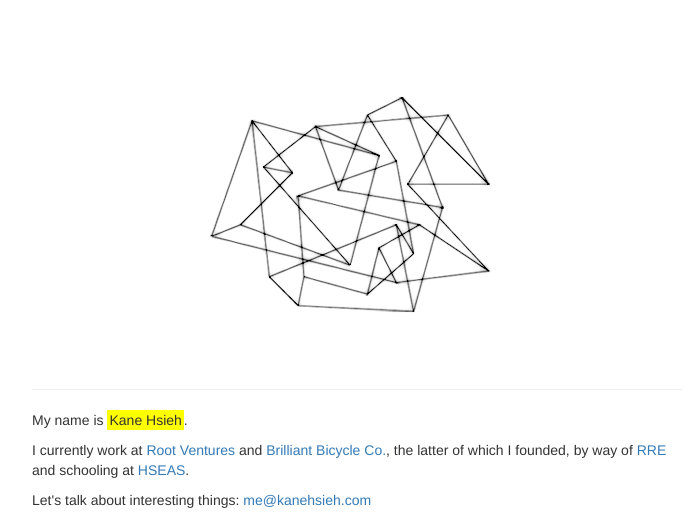
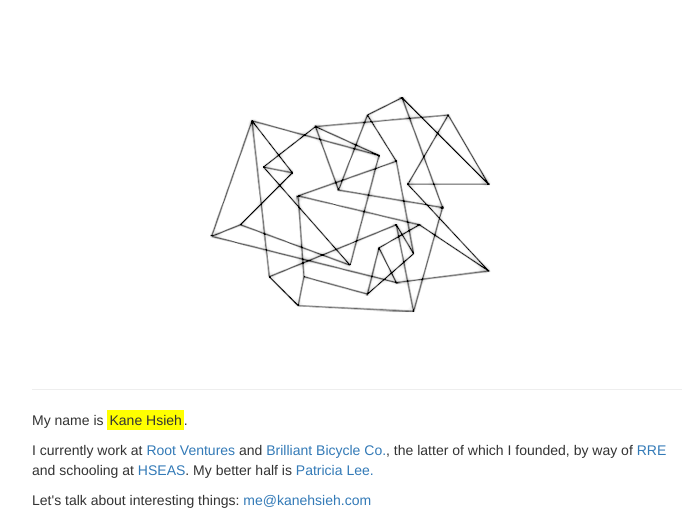
Before and after one commit to kanetronv2/kanetronv2.github.io, a plain HTML site: page index.html in a window 1280 px wide. Shown: the top 517 px of the page, without its empty margins (283-979 px from the left). Drawn offline with Linux system fonts and the light colour scheme.

Commit message:
text update

```diff
--- a/index.html
+++ b/index.html
@@ -53,7 +53,7 @@
         <img class="center-block img-responsive" src="./heynow.gif" />
       </div>
       <p>My name is <span class="highlightme">Kane Hsieh</span>.</p>
-      <p>I currently work at <a href="http://root.vc">Root Ventures</a> and <a href="http://brilliant.co" target="_blank">Brilliant Bicycle Co.</a>, the latter of which I founded, by way of <a href="http://rre.com" target="_blank">RRE</a> and schooling at <a href="http://seas.harvard.edu/" target="_blank">HSEAS</a>.</p>
+      <p>I currently work at <a href="http://root.vc">Root Ventures</a> and <a href="http://brilliant.co" target="_blank">Brilliant Bicycle Co.</a>, the latter of which I founded, by way of <a href="http://rre.com" target="_blank">RRE</a> and schooling at <a href="http://seas.harvard.edu/" target="_blank">HSEAS</a>. My better half is <a href="http://twitter.com/pleeyomi">Patricia Lee.</a></p>
       <p>Let's talk about interesting things: <a href="&#109;&#97;&#105;&#108;&#116;&#111;&#58;&#109;&#101;&#64;&#107;&#97;&#110;&#101;&#104;&#115;&#105;&#101;&#104;&#46;&#99;&#111;&#109;">me<!-- >@. -->@<!-- >@. -->kanehsieh<!-- >@. -->.<!-- >@. -->com</a></p>
       <p>
         <a href="https://www.linkedin.com/in/kanehsieh" target="_blank"><i class="fa fa-linkedin"></i></a>&nbsp;&nbsp;
```
